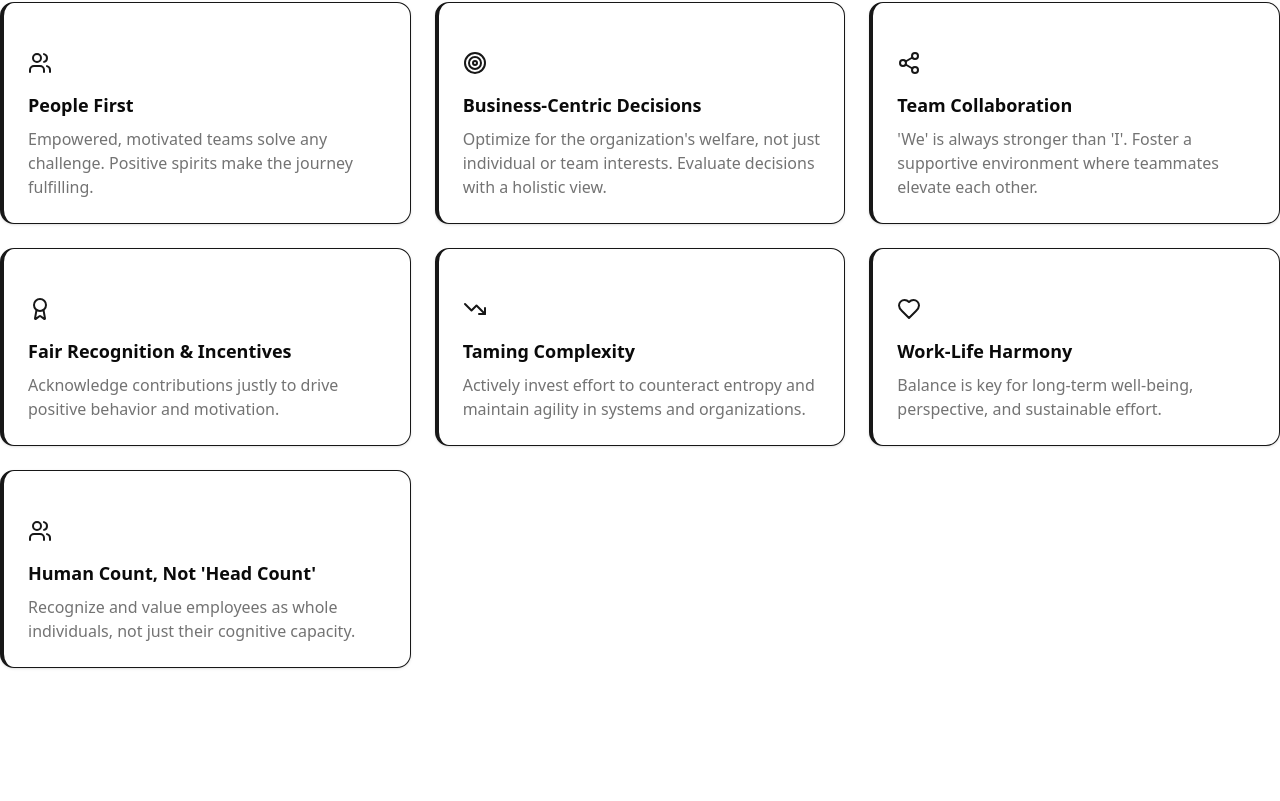
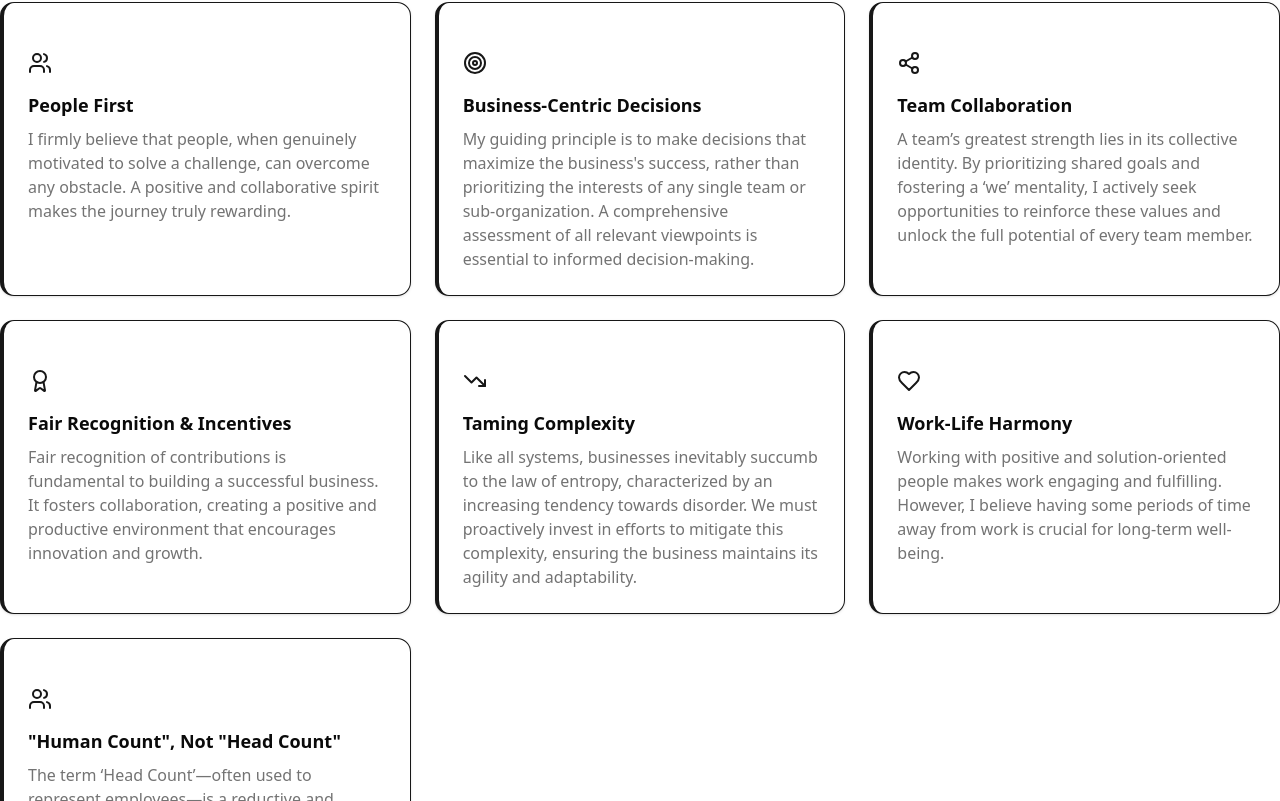
Before and after one commit to deyarchit/portfolio, a Next.js app: page / in a window 1280 px wide. Shown: the part 6279-7080 px from the top of the page. Before the commit the page ends 7011 px from the top, so only its background shows below. Built offline with nearby package versions, Linux system fonts and the light colour scheme.

Commit message:
Update values

```diff
--- a/app/page.tsx
+++ b/app/page.tsx
@@ -182,37 +182,37 @@ export default function Home() {
             <div className="grid md:grid-cols-2 lg:grid-cols-3 gap-6">
               <ValueCard
                 title="People First"
-                description="Empowered, motivated teams solve any challenge. Positive spirits make the journey fulfilling."
+                description="I firmly believe that people, when genuinely motivated to solve a challenge, can overcome any obstacle. A positive and collaborative spirit makes the journey truly rewarding."
                 icon={<Users className="h-6 w-6" />}
               />
               <ValueCard
                 title="Business-Centric Decisions"
-                description="Optimize for the organization's welfare, not just individual or team interests. Evaluate decisions with a holistic view."
+                description="My guiding principle is to make decisions that maximize the business's success, rather than prioritizing the interests of any single team or sub-organization. A comprehensive assessment of all relevant viewpoints is essential to informed decision-making."
                 icon={<Target className="h-6 w-6" />}
               />
               <ValueCard
                 title="Team Collaboration"
-                description="'We' is always stronger than 'I'. Foster a supportive environment where teammates elevate each other."
+                description="A team’s greatest strength lies in its collective identity. By prioritizing shared goals and fostering a ‘we’ mentality, I actively seek opportunities to reinforce these values and unlock the full potential of every team member."
                 icon={<Share2 className="h-6 w-6" />}
               />
               <ValueCard
                 title="Fair Recognition & Incentives"
-                description="Acknowledge contributions justly to drive positive behavior and motivation."
+                description="Fair recognition of contributions is fundamental to building a successful business. It fosters collaboration, creating a positive and productive environment that encourages innovation and growth."
                 icon={<Award className="h-6 w-6" />}
               />
               <ValueCard
                 title="Taming Complexity"
-                description="Actively invest effort to counteract entropy and maintain agility in systems and organizations."
+                description="Like all systems, businesses inevitably succumb to the law of entropy, characterized by an increasing tendency towards disorder. We must proactively invest in efforts to mitigate this complexity, ensuring the business maintains its agility and adaptability."
                 icon={<TrendingDown className="h-6 w-6" />}
               />
               <ValueCard
                 title="Work-Life Harmony"
-                description="Balance is key for long-term well-being, perspective, and sustainable effort."
+                description="Working with positive and solution-oriented people makes work engaging and fulfilling. However, I believe having some periods of time away from work is crucial for long-term well-being."
                 icon={<Heart className="h-6 w-6" />}
               />
               <ValueCard
-                title="Human Count, Not 'Head Count'"
-                description="Recognize and value employees as whole individuals, not just their cognitive capacity."
+                title="&quot;Human Count&quot;, Not &quot;Head Count&quot;"
+                description="The term ‘Head Count’—often used to represent employees—is a reductive and somewhat unsettling reminder that businesses frequently prioritize numbers over people. We should recognize and value employees as whole individuals."
                 icon={<Users className="h-6 w-6" />}
               />
             </div>
```
